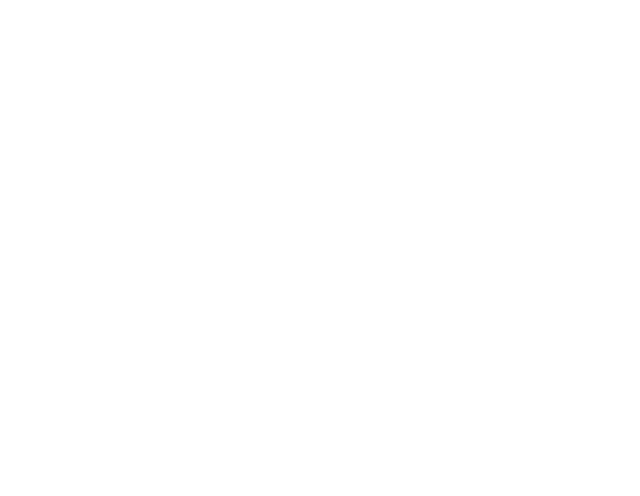
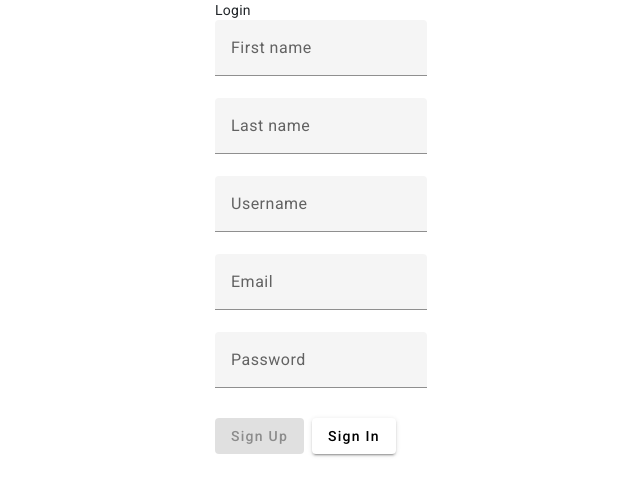
Before and after one commit to ArzuvBahramov/bank-exchange-front, an Angular app: page /sign-up in a window 1280 px wide. Before the commit this address led to /. Shown: the top 496 px of the page, without its empty margins (319-959 px from the left). Built offline with nearby package versions, Linux system fonts and the light colour scheme.

Commit message:
implemented sign-up componenent

```diff
--- a/package.json
+++ b/package.json
@@ -31,7 +31,6 @@
     "@angular/compiler-cli": "^17.3.0",
     "@types/jasmine": "~5.1.0",
     "jasmine-core": "~5.1.0",
-    "jest": "^29.7.0",
     "karma": "~6.4.0",
     "karma-chrome-launcher": "~3.2.0",
     "karma-coverage": "~2.2.0",
--- a/src/app/app.module.ts
+++ b/src/app/app.module.ts
@@ -12,12 +12,14 @@ import { provideAnimationsAsync } from '@angular/platform-browser/animations/asy
 import {MatCard, MatCardContent} from "@angular/material/card";
 import {HTTP_INTERCEPTORS, HttpClient, HttpClientModule} from "@angular/common/http";
 import {AuthInterceptor} from "./services/interceptor/auth.interceptor";
+import { SignUpComponent } from './components/sign-up/sign-up.component';
 
 @NgModule({
   bootstrap: [AppComponent],
   declarations: [
     AppComponent,
-    SignInComponent
+    SignInComponent,
+    SignUpComponent
   ],
   imports: [
     HttpClientModule,
--- a/src/app/components/sign-in/sign-in.component.html
+++ b/src/app/components/sign-in/sign-in.component.html
@@ -26,7 +26,7 @@
       <div class="mt-top">
         <div class="example-button-row">
           <button [disabled]="!signInForm.valid" type="submit" mat-raised-button color="primary">Sign In</button>
-          <a mat-raised-button href="/Sign Up">Sign Up</a>
+          <a mat-raised-button href="/sign-up">Sign Up</a>
         </div>
       </div>
 
--- /dev/null
+++ b/src/app/components/sign-up/sign-up.component.css
@@ -0,0 +1,41 @@
+.text-center {
+  text-align: center;
+}
+
+.d-flex-center {
+  display: flex;
+  justify-content: center;
+  align-items: center;
+}
+
+section {
+  display: table;
+}
+
+.example-label {
+  display: table-cell;
+  font-size: 14px;
+  margin-left: 8px;
+  min-width: 120px;
+}
+
+.example-button-row {
+  display: table-cell;
+  max-width: 600px;
+}
+
+.example-button-row .mat-mdc-button-base {
+  margin: 8px 8px 8px 0;
+}
+
+.example-flex-container {
+  display: flex;
+  justify-content: space-between;
+  flex-wrap: wrap;
+}
+
+.example-button-container {
+  display: flex;
+  justify-content: center;
+  width: 120px;
+}
--- /dev/null
+++ b/src/app/components/sign-up/sign-up.component.html
@@ -0,0 +1,61 @@
+<div>
+  <form [formGroup]="signUpForm" (ngSubmit)="onSubmit()" novalidate class="d-flex-center">
+    <div>
+      <div>
+        <div class="example-label">Login</div>
+      </div>
+      <div>
+        <mat-form-field>
+          <input matInput placeholder="First name" formControlName="firstname">
+        </mat-form-field>
+      </div>
+      <div>
+        <mat-form-field>
+          <input matInput placeholder="Last name" formControlName="lastname">
+        </mat-form-field>
+      </div>
+      <div>
+        <mat-form-field>
+          <input matInput placeholder="Username" formControlName="username">
+          <mat-error *ngIf="signUpForm.get('username')?.invalid &&
+              (signUpForm.get('username')?.dirty ||
+              signUpForm.get('username')?.touched)">
+            Username is required
+          </mat-error>
+        </mat-form-field>
+      </div>
+      <div>
+        <mat-form-field>
+          <input matInput placeholder="Email" formControlName="email">
+          <mat-error *ngIf="signUpForm.get('email')?.invalid &&
+              (signUpForm.get('email')?.dirty ||
+              signUpForm.get('email')?.touched)">
+            Email is required
+          </mat-error>
+          <mat-error *ngIf="signUpForm.get('email')?.errors?.['email']">
+            Please enter a valid email address
+          </mat-error>
+        </mat-form-field>
+      </div>
+      <div class="mt-top-2">
+        <mat-form-field>
+          <input matInput type="password" placeholder="Password" formControlName="password">
+          <mat-error *ngIf="signUpForm.get('password')?.invalid &&
+                (signUpForm.get('password')?.dirty || signUpForm.get('password')?.touched)">
+            Password is required
+          </mat-error>
+        </mat-form-field>
+      </div>
+      <div class="mt-top">
+        <div class="example-button-row">
+          <button [disabled]="!signUpForm.valid" type="submit" mat-raised-button color="primary">Sign Up</button>
+          <a mat-raised-button href="/sign-in">Sign In</a>
+        </div>
+      </div>
+
+      <div *ngIf="isNotValidCredentials">
+        <div class="example-label">The Credentials is not valid</div>
+      </div>
+    </div>
+  </form>
+</div>
--- /dev/null
+++ b/src/app/components/sign-up/sign-up.component.ts
@@ -0,0 +1,51 @@
+import { Component } from '@angular/core';
+import {FormBuilder, FormControl, FormGroup, Validators} from "@angular/forms";
+import {AuthDataService} from "../../services/data/auth/auth-data.service";
+import {AuthService} from "../../services/auth/auth.service";
+import {Router} from "@angular/router";
+import {LoginRequest} from "../../model/request/login.request";
+import {RegisterRequest} from "../../model/request/register.request";
+
+@Component({
+  selector: 'app-sign-up',
+  templateUrl: './sign-up.component.html',
+  styleUrl: './sign-up.component.css'
+})
+export class SignUpComponent {
+  signUpForm: FormGroup;
+  isNotValidCredentials: boolean = false;
+
+  constructor(private fb: FormBuilder,
+              private authDataService: AuthDataService,
+              private authService: AuthService,
+              private router: Router) {
+    this.signUpForm = this.fb.group({
+      firstname: new FormControl(''),
+      lastname: new FormControl(''),
+      username: new FormControl('', [Validators.required]),
+      email: new FormControl('', [Validators.required, Validators.email]),
+      password: new FormControl('', [Validators.required])
+    });
+  }
+
+  onSubmit() {
+    if (this.signUpForm.valid) {
+      const registerRequest: RegisterRequest = {
+        firstname: this.signUpForm.get('firstname')?.value,
+        lastname: this.signUpForm.get('lastname')?.value,
+        username: this.signUpForm.get('username')?.value,
+        email: this.signUpForm.get('email')?.value,
+        password: this.signUpForm.get('password')?.value,
+      };
+      this.authDataService.signUp(registerRequest).subscribe({
+        next: (response) => {
+          this.router.navigate(['/sign-in'])
+        },
+        error: (error) => {
+          this.isNotValidCredentials = true;
+          console.log(error);
+        }
+      });
+    }
+  }
+}
```
Also changed, not shown: src/app/app.routes.ts (+7 -2 lines), 2 other files (tests, documents, lock files or other folders).
